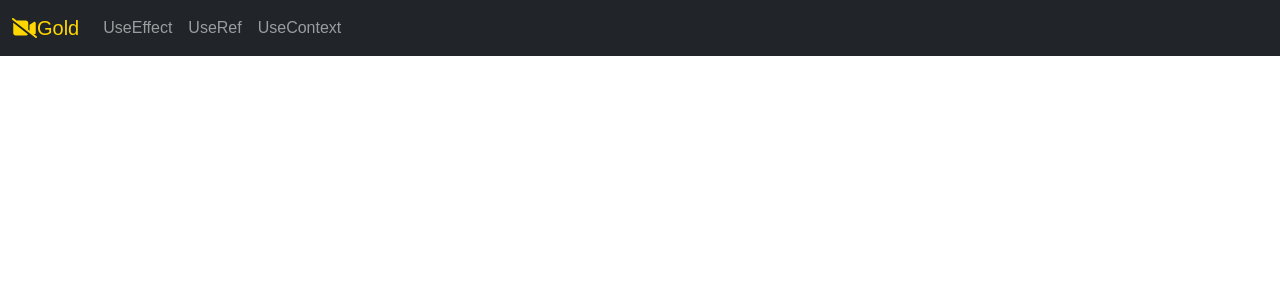
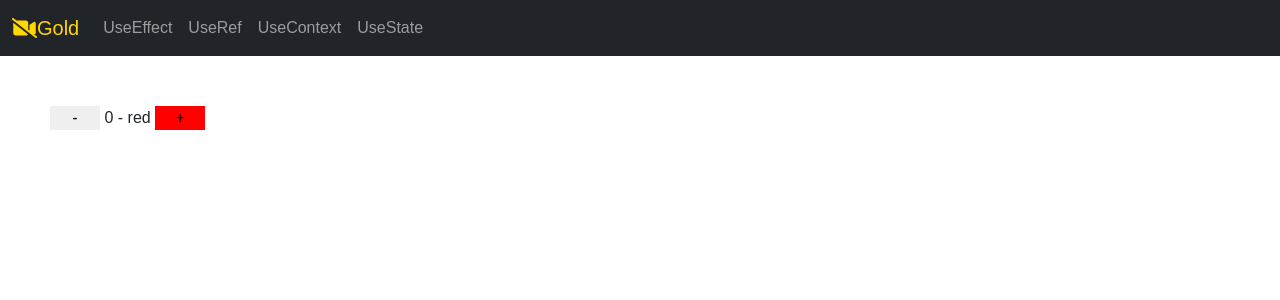
Before and after one commit to OguzhanDemircioglu/JavaReactExamples, a React (Create React App) app in the folder ex-ui-react/: page /useState in a window 1280 px wide. Shown: the top 300 px of the page. Built offline with nearby package versions, Linux system fonts and the light colour scheme.

Commit message:
UseState

```diff
--- a/ex-ui-react/src/App.js
+++ b/ex-ui-react/src/App.js
@@ -5,6 +5,7 @@ import Header from "./components/Header";
 import Home from "./components/Home";
 import UseRefExample from "./example/UseRefExample";
 import UseContexExample from "./example/UseContexExample";
+import UseStateExample from "./example/UseStateExample";
 
 function App() {
   return (
@@ -15,6 +16,8 @@ function App() {
             <Route path="/useEffect"  element={<UseEffectExample />}></Route>
             <Route path="/useRef"     element={<UseRefExample />}></Route>
             <Route path="/useContext" element={<UseContexExample />}></Route>
+            <Route path="/useState" element={<UseStateExample />}></Route>
+
         </Routes>
     </div>
   );
--- a/ex-ui-react/src/components/Header.js
+++ b/ex-ui-react/src/components/Header.js
@@ -26,6 +26,10 @@ const Header = () => {
                     <NavLink className="nav-link" href="/useContext">
                         UseContext
                     </NavLink>
+                    <NavLink className="nav-link" href="/useState">
+                        UseState
+                    </NavLink>
+
                 </Nav>
             </Container>
         </Navbar>
--- /dev/null
+++ b/ex-ui-react/src/example/UseStateExample.js
@@ -0,0 +1,27 @@
+import React, {useState} from 'react';
+
+let previousColor = "";
+
+export default function UseStateExample() {
+    const [count, setCount] = useState(0);
+    const [color, setColor] = useState('red');
+    function decreaseCount(){
+        setCount(count=> count-1);
+        previousColor = color;
+        setColor("orange");
+    }
+
+    function increaseCount() {
+        setCount(count=> count+1);
+        previousColor = color;
+        setColor("black");
+    }
+
+    return (
+        <>
+            <button onClick={decreaseCount} style={{width:50, marginTop:50, marginLeft:50,border:"none",outline:"none",backgroundColor:previousColor}}>-</button>
+            <span>  {count} -  {color}  </span>
+            <button onClick={increaseCount} style={{width:50,border:"none",outline:"none",backgroundColor:color}}>+</button>
+        </>
+    );
+}
```
